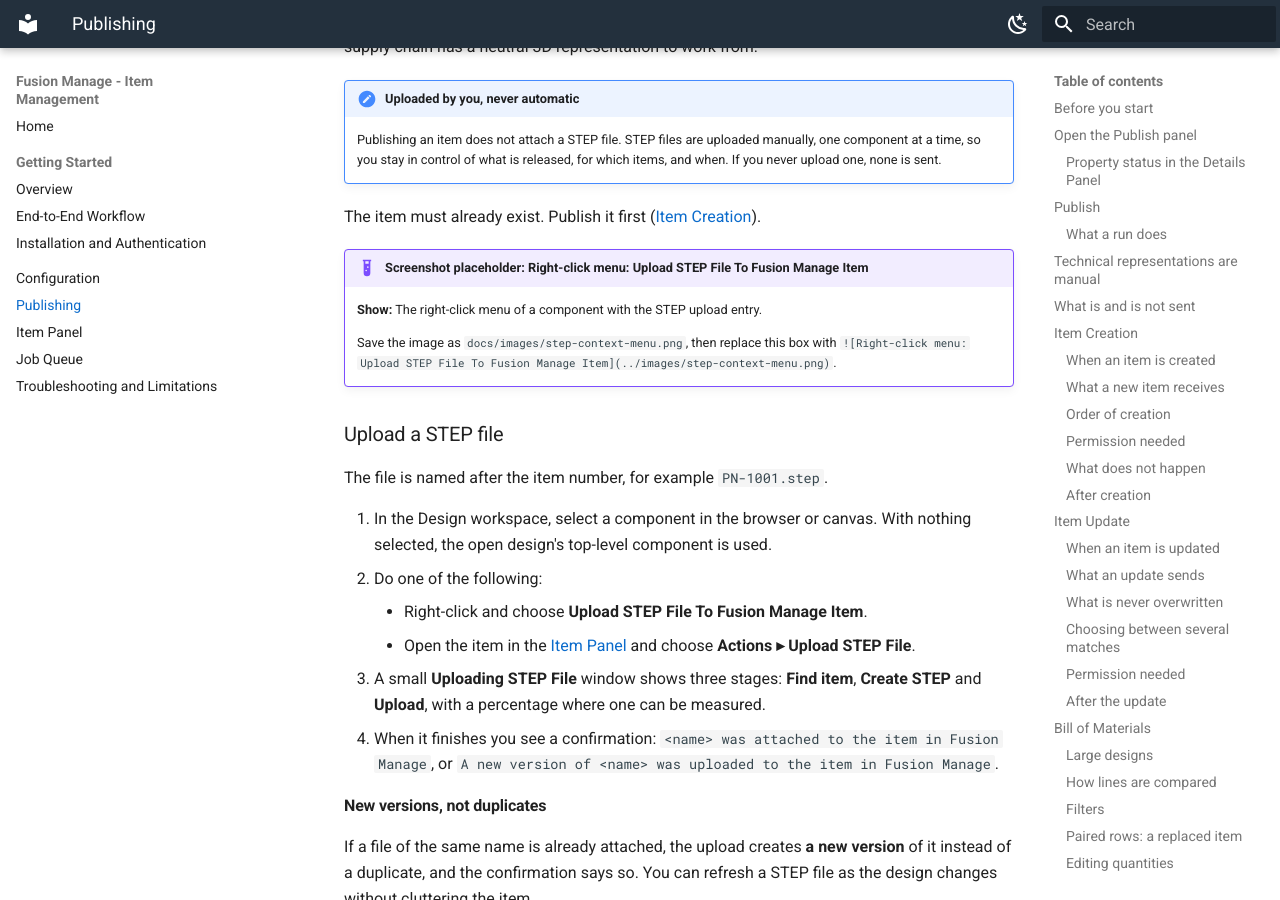
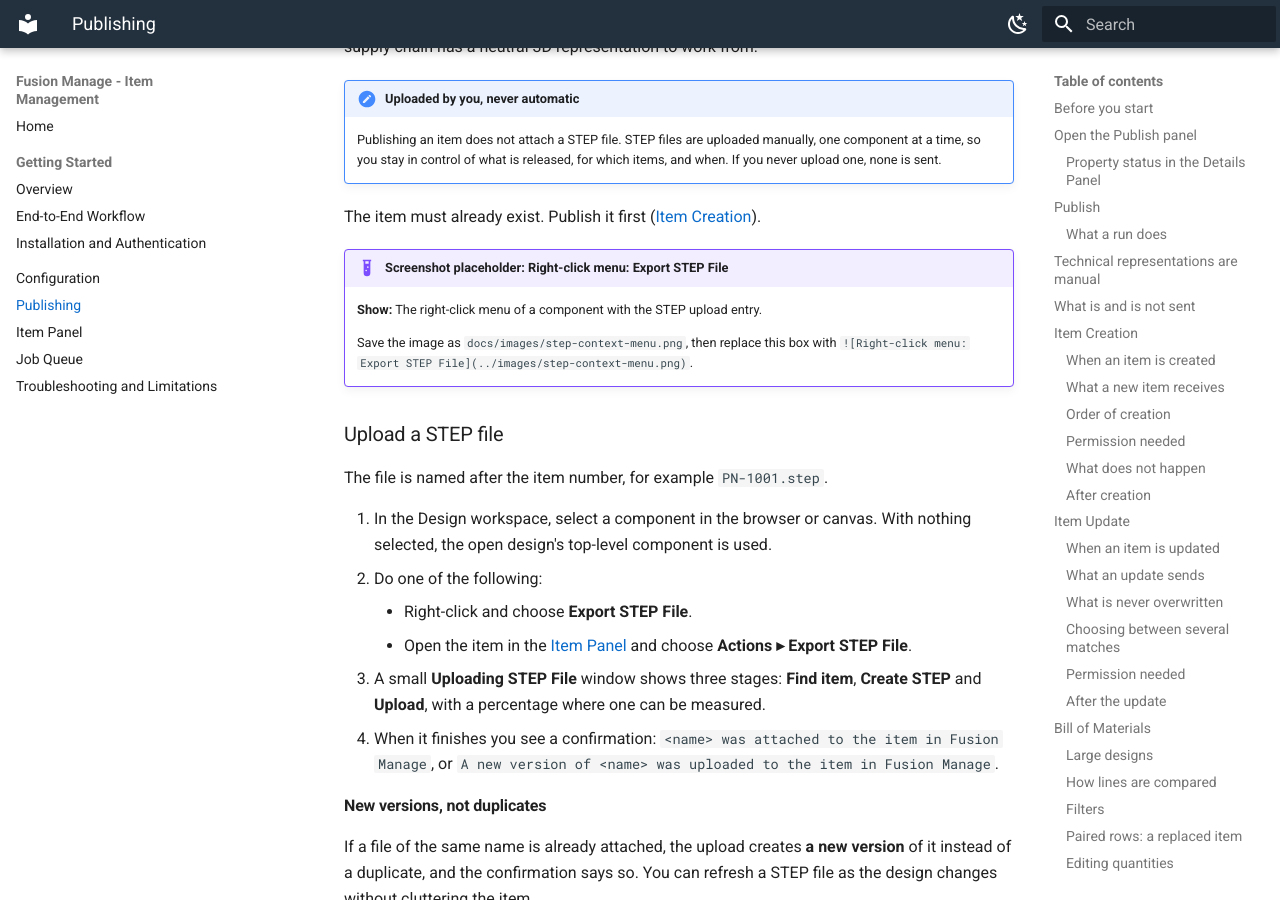
Before and after one commit to AHoop91/FusionToFusionManageAddon, an MkDocs documentation site: the page built from docs/publishing/index.md, in a window 1280 px wide and 900 px high, scrolled down 9696 px. Built offline with MkDocs 1.6.1 and Material for MkDocs 9.7.7, drawn with Linux system fonts in a browser that asks for light colours; some of the changed text lies outside the part shown.

Commit message:
Rename the upload actions to Export and drop Drawing and To Fusion Manage Item
The STEP, PDF, DWG and DXF actions of the Item panel Actions menu are named
Export STEP File, Export PDF, Export DWG and Export DXF, and the docs and README
use the same names. The Export buttons are in their own Export group in the
ribbon tables.

```diff
--- a/docs/publishing/index.md
+++ b/docs/publishing/index.md
@@ -280,10 +280,10 @@
 
 The item must already exist. Publish it first ([Item Creation](#item-creation)).
 
-!!! example "Screenshot placeholder: Right-click menu: Upload STEP File To Fusion Manage Item"
+!!! example "Screenshot placeholder: Right-click menu: Export STEP File"
     **Show:** The right-click menu of a component with the STEP upload entry.
 
-    Save the image as `docs/images/step-context-menu.png`, then replace this box with `![Right-click menu: Upload STEP File To Fusion Manage Item](../images/step-context-menu.png)`.
+    Save the image as `docs/images/step-context-menu.png`, then replace this box with `![Right-click menu: Export STEP File](../images/step-context-menu.png)`.
 
 ### Upload a STEP file
 
@@ -291,8 +291,8 @@
 
 1. In the Design workspace, select a component in the browser or canvas. With nothing selected, the open design's top-level component is used.
 2. Do one of the following:
-    - Right-click and choose **Upload STEP File To Fusion Manage Item**.
-    - Open the item in the [Item Panel](../item-panel/index.md) and choose **Actions ▸ Upload STEP File**.
+    - Right-click and choose **Export STEP File**.
+    - Open the item in the [Item Panel](../item-panel/index.md) and choose **Actions ▸ Export STEP File**.
 3. A small **Uploading STEP File** window shows three stages: **Find item**, **Create STEP** and **Upload**, with a percentage where one can be measured.
 4. When it finishes you see a confirmation: `<name> was attached to the item in Fusion Manage`, or `A new version of <name> was uploaded to the item in Fusion Manage`.
 
@@ -350,7 +350,7 @@
 ### Upload a drawing PDF
 
 1. Open the drawing. The add-in works out which item it belongs to from the design the drawing references: the Fusion Manage item of that design's **top-level component**, found by its part number.
-2. Choose **Fusion Manage ▸ Item ▸ Upload Drawing PDF To Fusion Manage Item**, or right-click the top of the drawing's component tree and choose the same entry. In a drawing, the [Item Panel](../item-panel/index.md) **Actions** menu offers the same upload.
+2. Choose **Manage ▸ Item Management ▸ Export PDF**, or right-click the top of the drawing's component tree and choose the same entry. In a drawing, the [Item Panel](../item-panel/index.md) **Actions** menu offers the same upload.
 3. A PDF of every sheet of the drawing is created, named after the item number (for example `PN-1001.pdf`), and uploaded in a window with the stages **Find item**, **Create PDF** and **Upload**.
 
 The right-click entry is offered only when the **top of the tree** is selected, not a component below it.
```
Also changed, not shown: README.md (+3 -1 lines), docs/getting-started/overview.md (+4 -2 lines), docs/getting-started/workflow.md (+4 -4 lines), docs/item-panel/index.md (+2 -2 lines), src/ui/web/item/index.html (+4 -4 lines), 1 other file.
